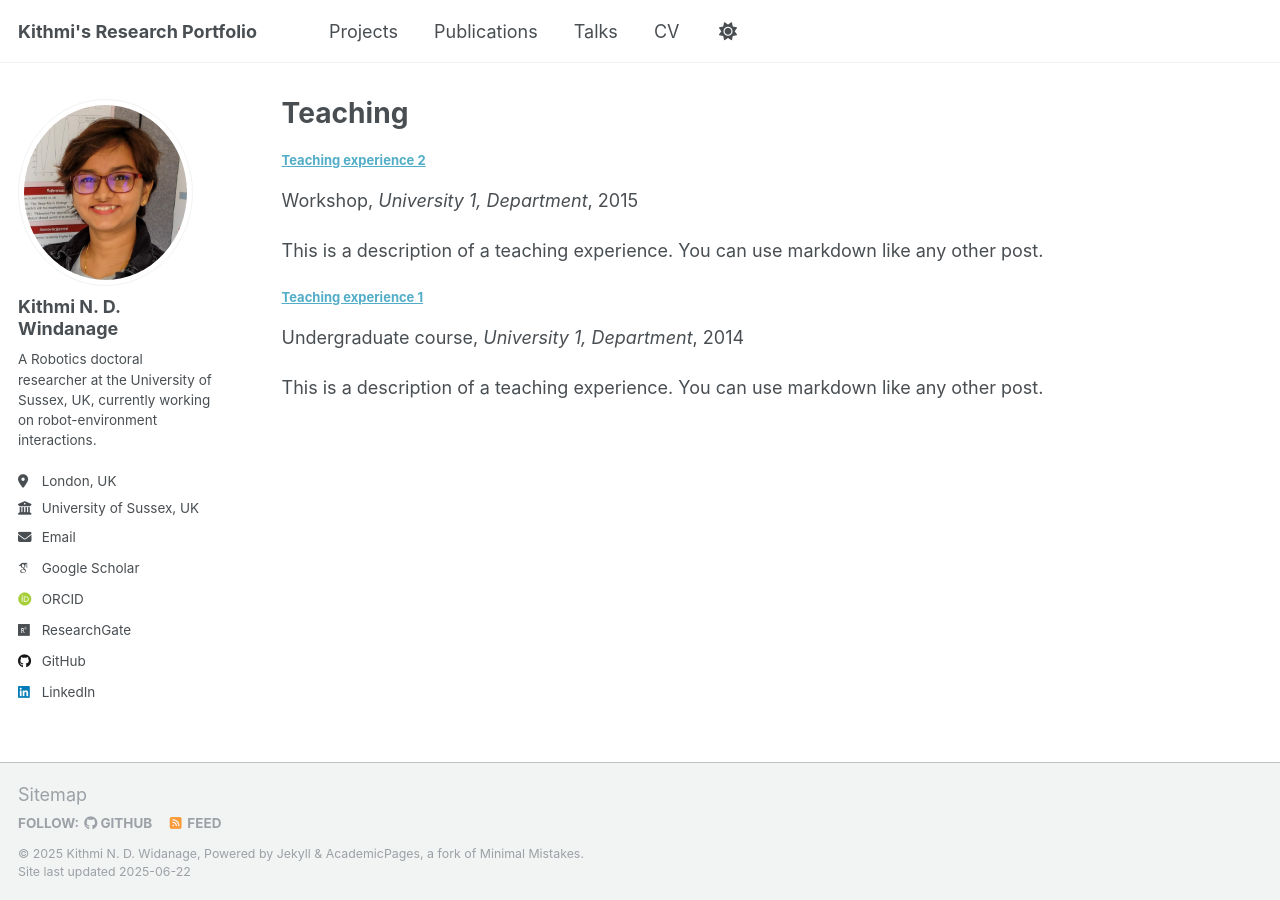
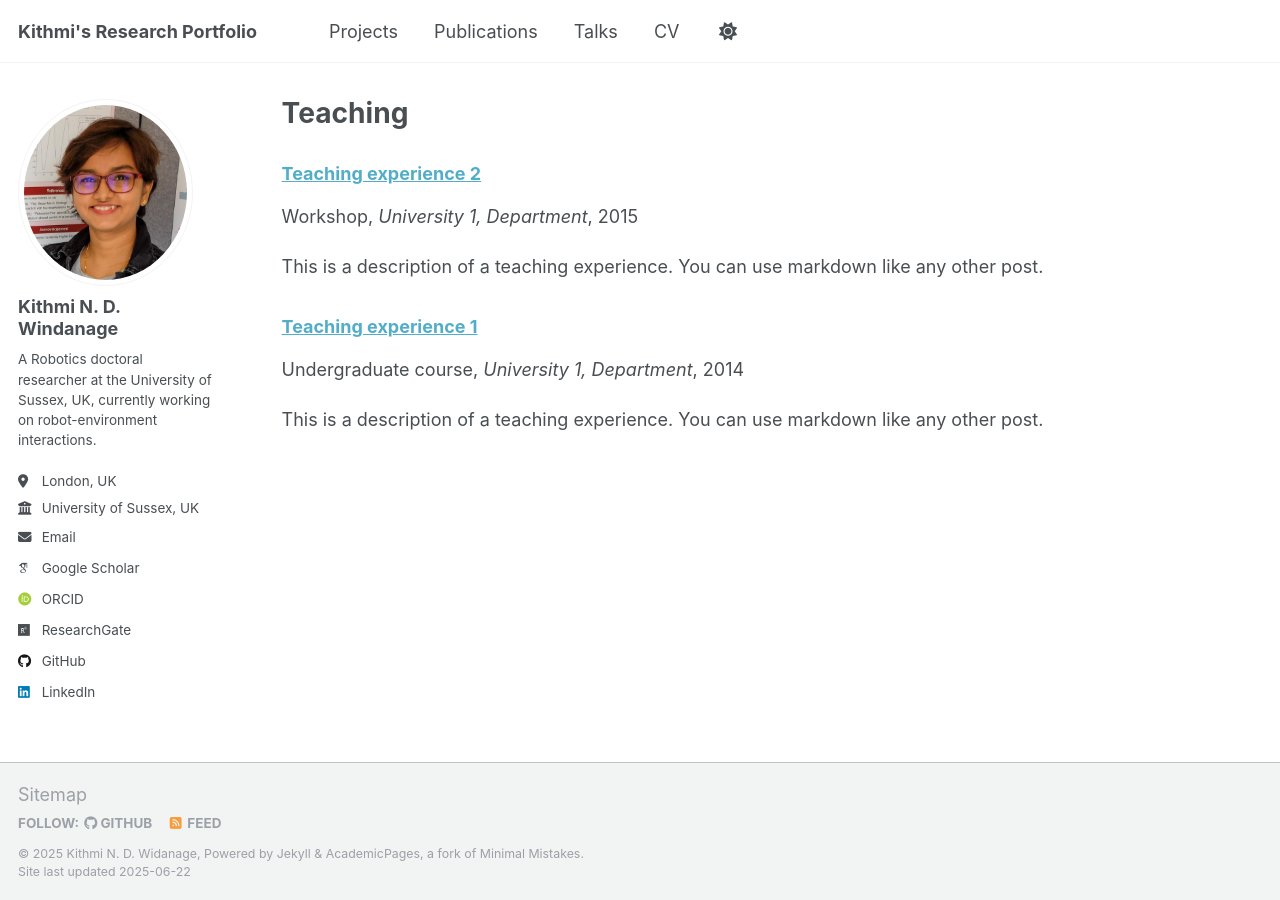
Before and after one commit to KithmiNDWidanage/KithmiNDWidanage.github.io, a Jekyll site: the page built from _pages/teaching.html, in a window 1280 px wide. Built offline with Jekyll 4.4.1, drawn with Linux system fonts in a browser that asks for light colours; some web fonts are replaced.

Commit message:
Update archive to change font size

```diff
--- a/_sass/layout/_archive.scss
+++ b/_sass/layout/_archive.scss
@@ -42,7 +42,7 @@
 .archive__item-title {
   margin-bottom: 0.25em;
   font-family: $sans-serif-narrow;
-  font-size: small;
+  font-size: large;
 
   a + a {
     opacity: 0.5;
@@ -50,7 +50,7 @@
 }
 
 .archive__item-body{
-  color: #000;
+  font-size: medium;
 }
 
 /* remove border*/
@@ -65,7 +65,7 @@
 
 .archive__item-excerpt {
   margin-top: 0;
-  font-size: x-small; //$type-size-6;
+  font-size:$type-size-6;
 
   & + p {
     text-indent: 0;
```
